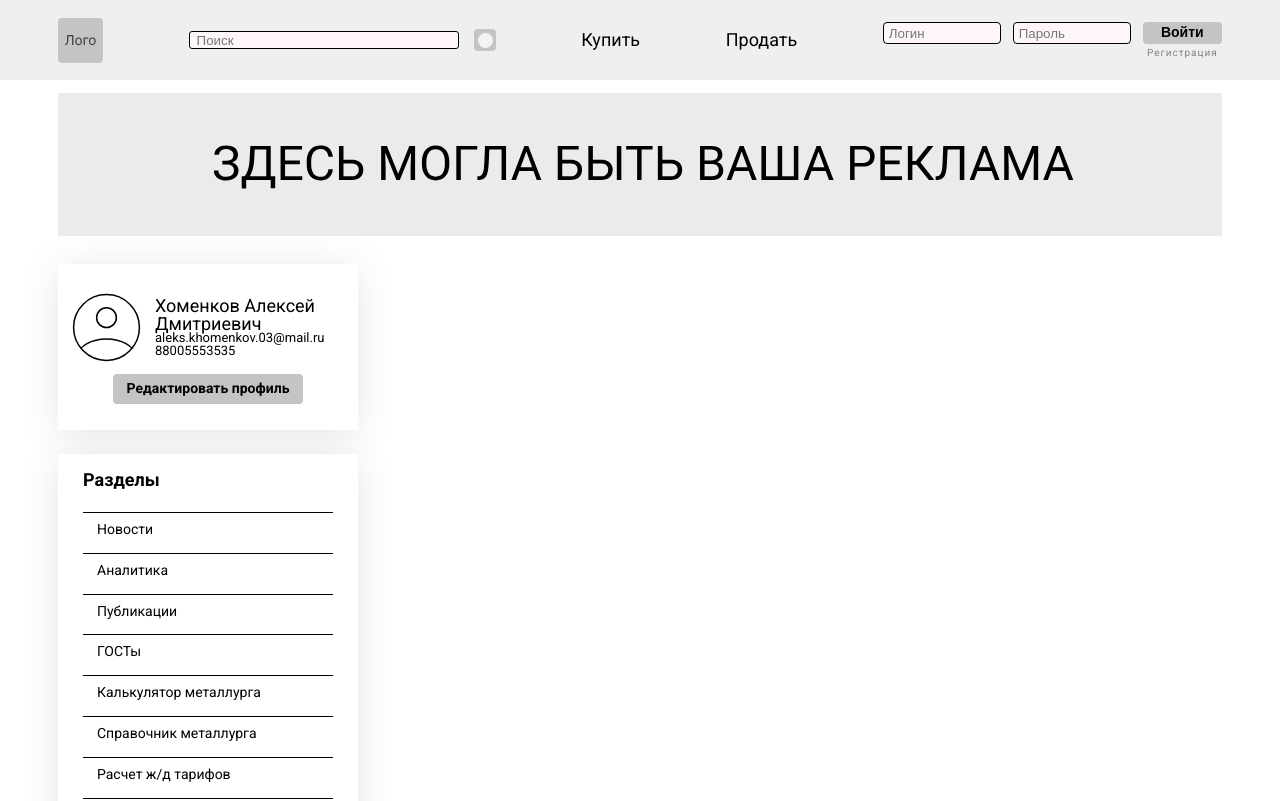
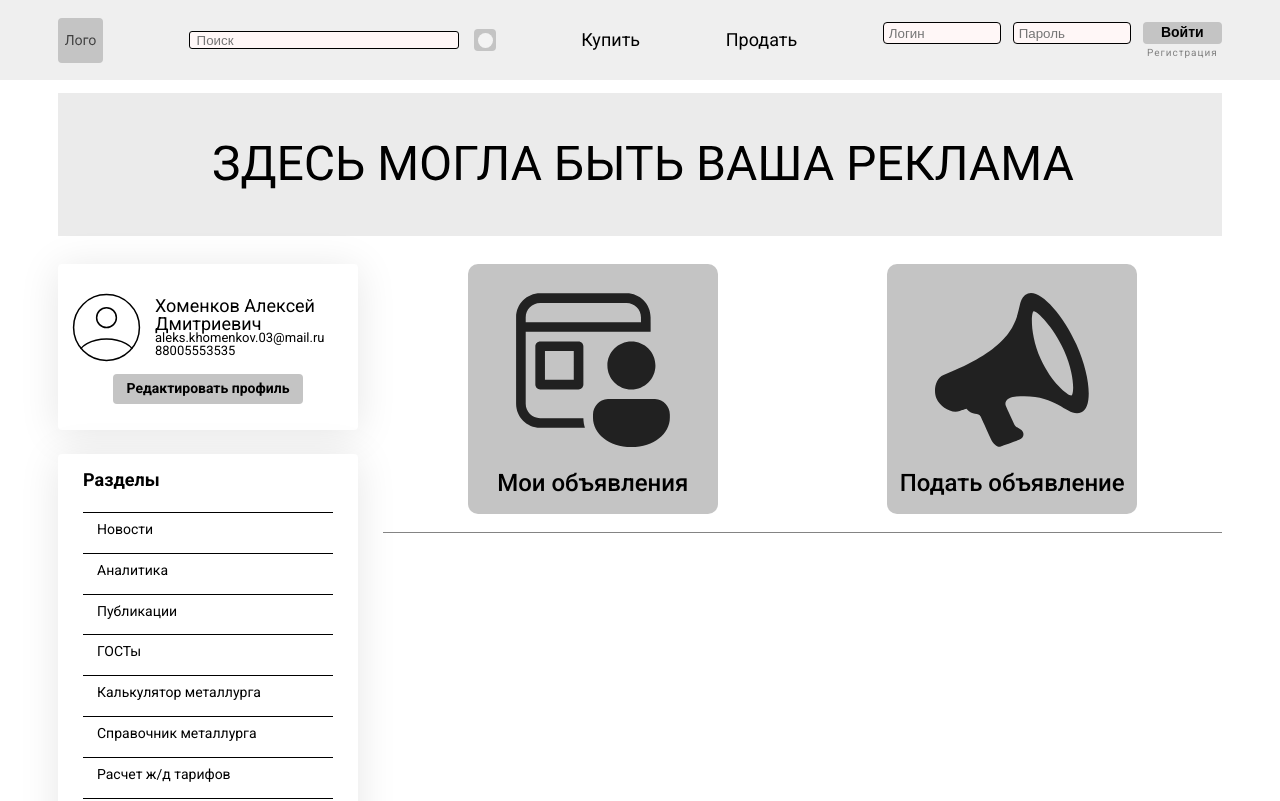
Before and after one commit to ad-Ham/NextJS-site-for-marketplace-of-metall-materials, a Next.js app: page /profile in a window 1280 px wide. Shown: the top 801 px of the page. Built offline with nearby package versions, Linux system fonts and the light colour scheme.

Commit message:
Finished profile page
Finished profile page

```diff
--- a/pages/profile.js
+++ b/pages/profile.js
@@ -3,6 +3,8 @@ import {MainLayout} from '../components/MainLayout'
 import {Portions} from '../components/Portions'
 import {PersonalData} from '../components/PersonalData'
 import Adbannertop from '../public/adbannertop.svg'
+import Mypromosicon from '../public/mypromosicon.svg'
+import Submitpromoicon from '../public/submitpromoicon.svg'
 import Link from 'next/link'
 
 export default function Index() {
@@ -22,10 +24,44 @@ export default function Index() {
 					<Portions/>
 				</div>
 				<div className="rightside">
-
+					<div className="buttonsrow">
+						<Link href="/mypromos"><a className="profilebutton">
+							<Mypromosicon/>
+							<p>Мои объявления</p>
+						</a></Link>
+						<Link href="/submitpromo"><a className="profilebutton">
+							<Submitpromoicon/>
+							<p>Подать объявление</p>
+						</a></Link>
+					</div>
 				</div>
 			</div>
 			<style jsx>{`
+				.buttonsrow {
+					margin-top: 24px;
+					display: flex;
+					align-items: center;
+					justify-content: space-around;
+					border-bottom: 1px solid #848484;
+					padding-bottom: 18px;
+				}
+
+				.profilebutton {
+					width: 250px;
+					height: 250px;
+					background: #C4C4C4;
+					border-radius: 10px;
+					display: flex;
+					flex-direction: column;
+					align-items: center;
+					justify-content: space-between;
+					padding: 29px 0 18px 0;
+					font-weight: 500;
+					font-size: 24px;
+					line-height: 99.69%;
+					color: #000;
+				}
+
 				.adbannertop {
 					margin-top: 13px;
 				}
@@ -46,6 +82,7 @@ export default function Index() {
 				}
 
 				.rightside {
+					padding-left: 25px;
 					display: flex;
 					flex-direction: column;
 					width: 100%;
```
Also changed, not shown: public/mypromosicon.svg (added), public/submitpromoicon.svg (added).
